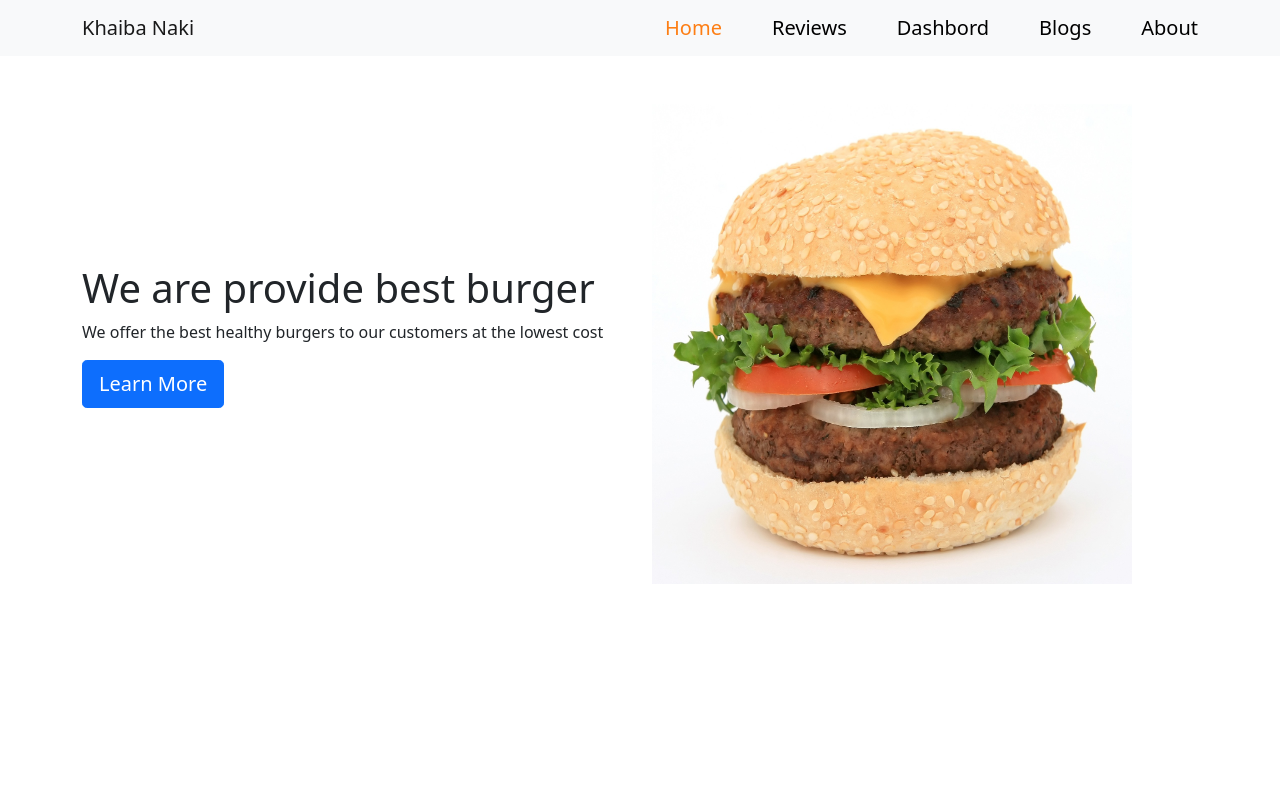
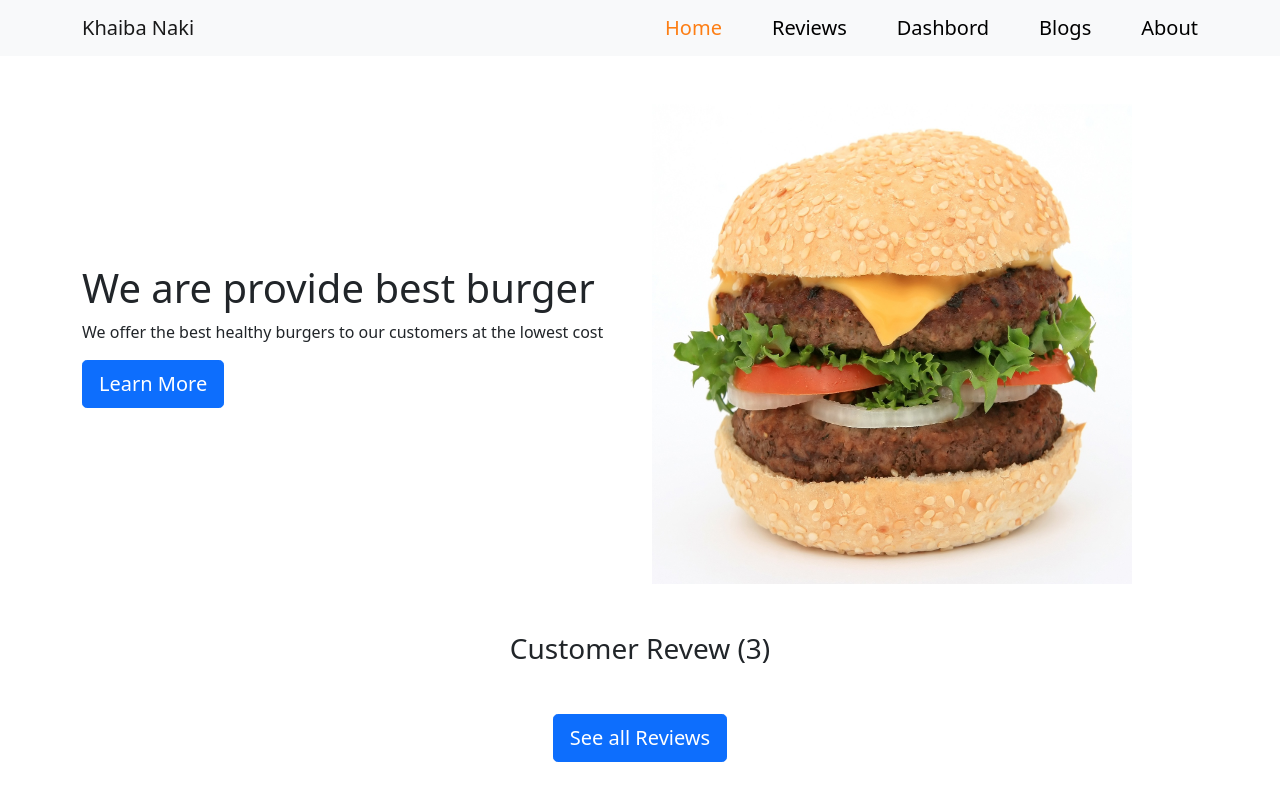
Before and after one commit to AB-Siddique278/product-analysis-website-9, a React (Create React App) app: page / in a window 1280 px wide. Built offline with nearby package versions, Linux system fonts and the light colour scheme.

Commit message:
Make review button and netlify 404 error and 404 page

```diff
--- a/package.json
+++ b/package.json
@@ -7,9 +7,9 @@
     "@testing-library/react": "^12.1.4",
     "@testing-library/user-event": "^13.5.0",
     "bootstrap": "^5.1.3",
-    "react": "^18.0.0",
+    "react": "^17.0.2",
     "react-bootstrap": "^2.2.2",
-    "react-dom": "^18.0.0",
+    "react-dom": "^17.0.2",
     "react-router-dom": "^6.3.0",
     "react-scripts": "5.0.0",
     "recharts": "^2.1.9",
--- a/src/Components/Home.js
+++ b/src/Components/Home.js
@@ -1,4 +1,5 @@
 import React from 'react';
+import { Link } from 'react-router-dom';
 import './Home.css'
 
 
@@ -32,6 +33,30 @@ const Home = () => {
 
 
                 </div>
+
+
+                <div className=' justify-content-center'>
+                    <h3 className='mb-5 text-center'>Customer Revew (3) </h3>
+                    <div className='d-flex justify-content-center' >
+
+
+                        <Link to="/reviews"> <button type="button" class="btn btn-primary btn-lg"> See all Reviews</button></Link>
+                    </div>
+                </div>
+
+
+
+
+
+
+
+
+
+
+
+
+
+
             </div>
         </div>
     );
--- /dev/null
+++ b/src/Components/NotFound.css
@@ -0,0 +1,4 @@
+
+.page-wrap {
+    min-height: 100vh;
+}
--- a/src/Components/NotFound.js
+++ b/src/Components/NotFound.js
@@ -1,10 +1,39 @@
 import React from 'react';
+import { Link } from 'react-router-dom';
+import './NotFound.css';
 
 const NotFound = () => {
     return (
         <div>
-            <h1>404 Page not found</h1>
+
+            <div className="page-wrap d-flex flex-row align-items-center">
+            <div className="container">
+                <div className="row justify-content-center">
+                    <div className="col-md-12 text-center">
+                        <span className="display-1 d-block">404</span>
+                        <div className="mb-4 lead">The page you are looking for was not found.</div>
+
+                        <Link to="/"> <button type="button" class="btn btn-primary btn-lg"> Go to home page</button></Link>
+
+
+
+                    </div>
+                </div>
+            </div>
         </div>
+
+
+
+
+
+
+
+
+
+
+
+
+        </div >
     );
 };
 
```
Also changed, not shown: src/Components/Dashbord.js (+8 -15 lines), 2 other files (tests, documents, lock files or other folders).
